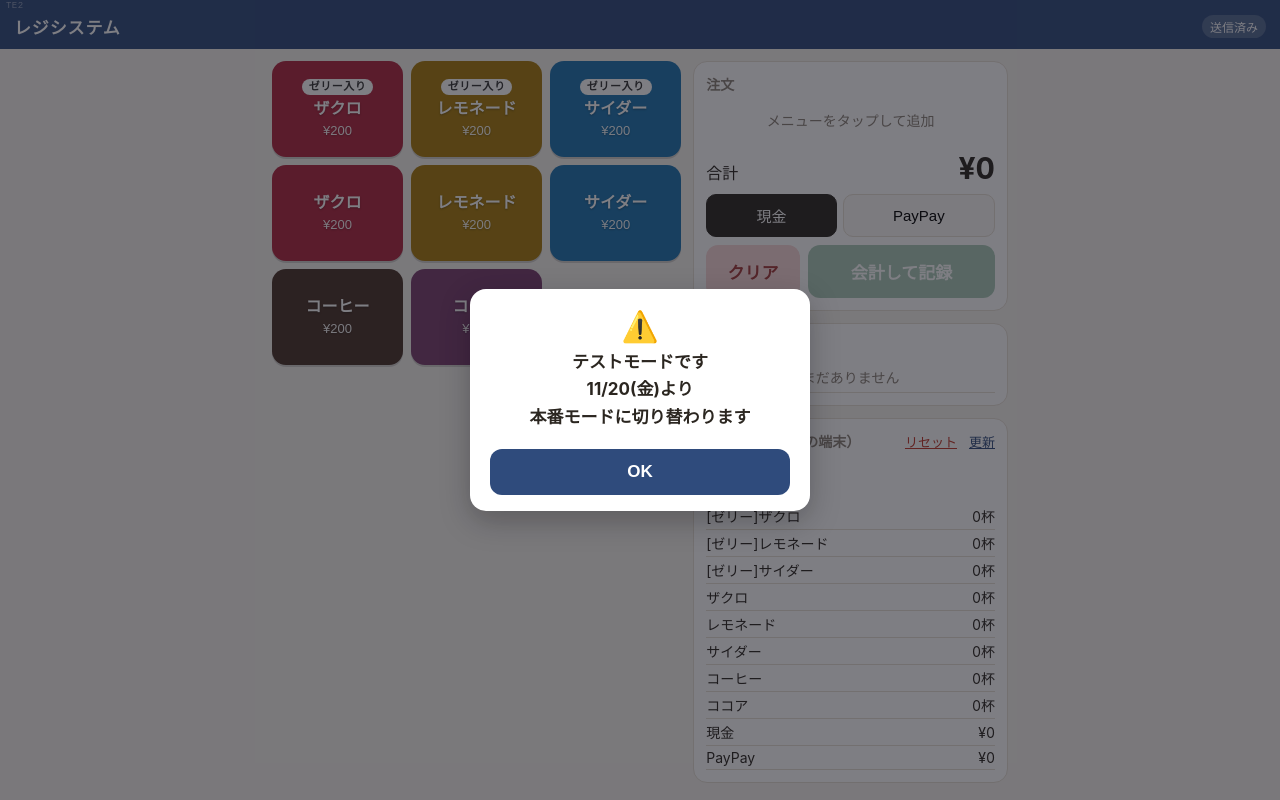
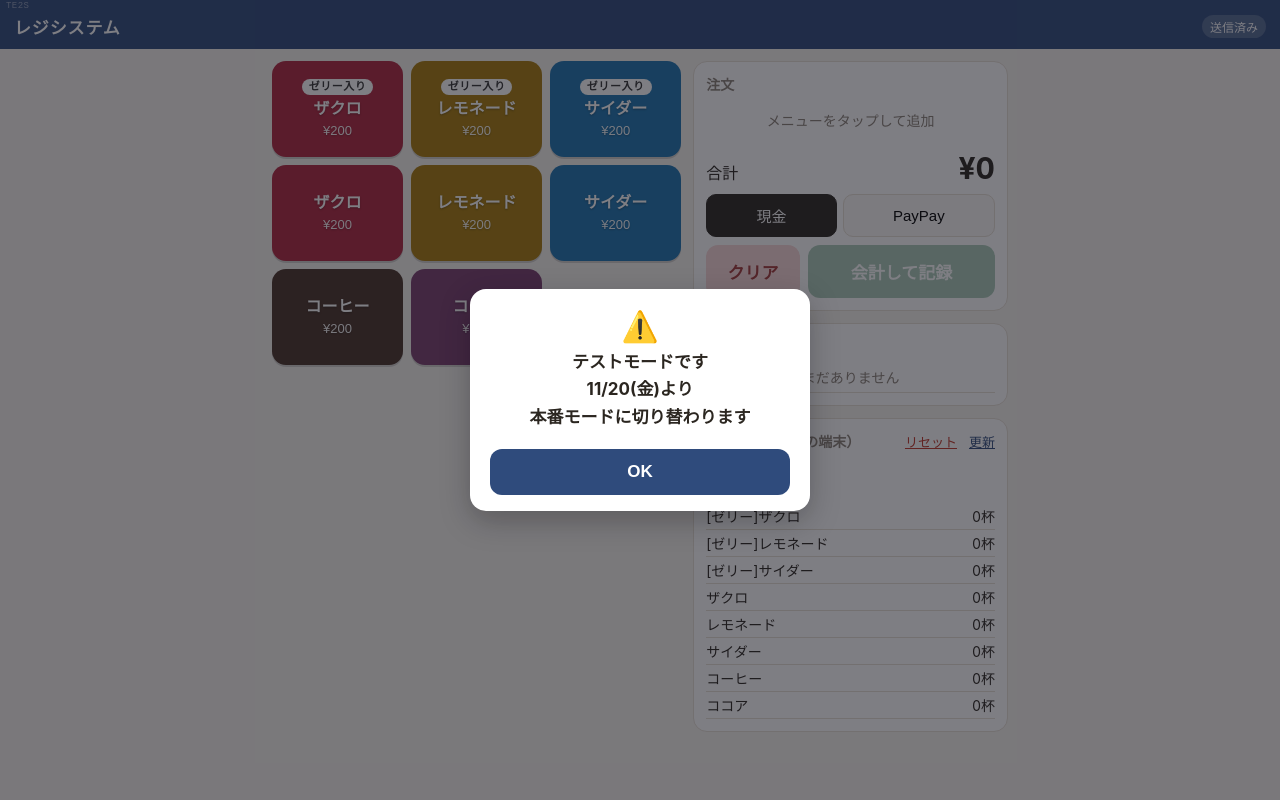
Before and after one commit to nainai323/festival, a plain HTML site: page index.html in a window 1280 px wide. Drawn offline with Linux system fonts and the light colour scheme.

Commit message:
no payment on the record

```diff
--- a/index.html
+++ b/index.html
@@ -371,7 +371,7 @@ function toast(msg) {
 // 端末コード
 const DEVICE_ID = store('deviceId') || (() => {
   const chars = 'ABCDEFGHJKLMNPQRSTUVWXYZ23456789';  // 見間違えやすい I,O,0,1 は除外
-  const id = Array.from({ length: 3 }, () => chars[Math.floor(Math.random() * chars.length)]).join('');
+  const id = Array.from({ length: 4 }, () => chars[Math.floor(Math.random() * chars.length)]).join('');
   store('deviceId', id); return id;
 })();
 // 注文ID：端末コード-時刻+ランダム4文字
@@ -431,7 +431,7 @@ function showSummary() {
   const pays = PAYMENTS.map(p => `<tr><td>${p}</td><td>${yen(tally.byPay[p] || 0)}</td></tr>`).join('');
   $('summary').className = '';
   $('summary').innerHTML = `<div class="big">${yen(tally.total)}</div>
-    <div style="color:var(--sub)">${tally.orders}件の注文</div><table>${items}${pays}</table>`;
+    <div style="color:var(--sub)">${tally.orders}件の注文</div><table>${items}</table>`;
 }
 $('refreshBtn').onclick = showSummary;
 
```
